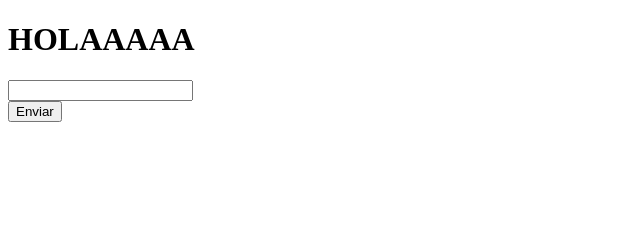
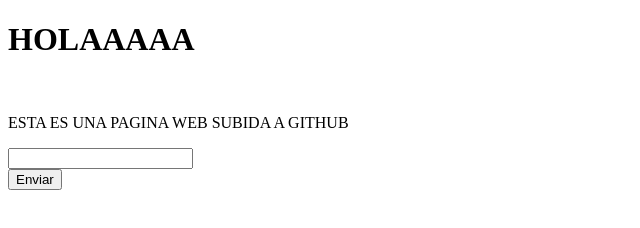
Before and after one commit to MarcoUriel7777/MarcoUriel7777.github.io, a plain HTML site: page index.html in a window 1280 px wide. Shown: the whole page, without its empty margins (0-640 px from the left). Drawn offline with Linux system fonts and the light colour scheme.

Commit message:
index.html

```diff
--- a/index.html
+++ b/index.html
@@ -7,6 +7,8 @@
 </head>
 <body>
     <h1>HOLAAAAA</h1>
+    <br>
+    <p>ESTA ES UNA PAGINA WEB SUBIDA A GITHUB</p>
     <form action="ejercicio3.php" method="get">
         <input type="text" name="nombre" id="">
         <br>
```
